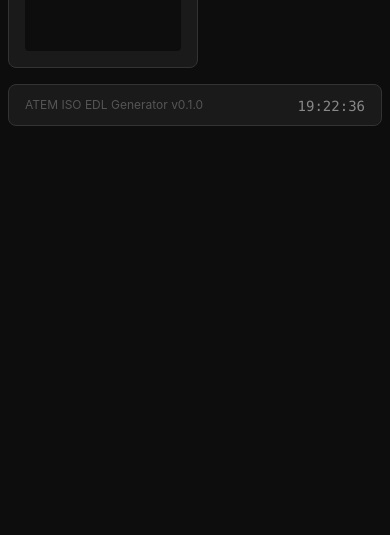
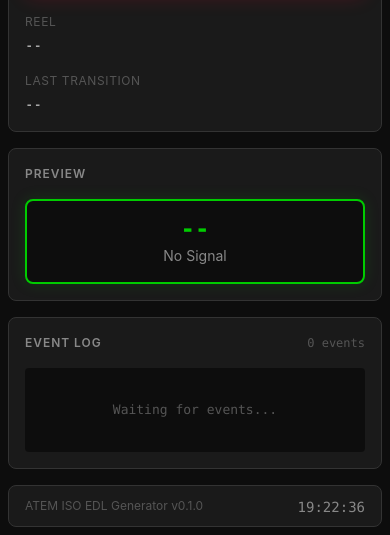
Before and after one commit to FiLORUX/atem-iso-edl-generator, a website: page src/web/static/index.html in a window 390 px wide. Shown: the part 710-1245 px from the top of the page. Before the commit the page ends 844 px from the top, so only its background shows below. Drawn offline with Linux system fonts and the light colour scheme; no server answers.

Commit message:
fix: preserve dashboard two-column layout until 768px breakpoint

```diff
--- a/src/web/static/style.css
+++ b/src/web/static/style.css
@@ -679,6 +679,21 @@ body {
   grid-row: 2 / 4;
 }
 
+/* Dashboard collapses to single column at 768px */
+@media (max-width: 768px) {
+  #tab-dashboard.active {
+    grid-template-columns: 1fr;
+    grid-template-rows: auto;
+  }
+
+  #tab-dashboard .status-panel,
+  #tab-dashboard .program-preview-row,
+  #tab-dashboard .events-panel {
+    grid-column: 1;
+    grid-row: auto;
+  }
+}
+
 #tab-export.active,
 #tab-settings.active {
   grid-template-columns: 1fr;
@@ -1196,11 +1211,12 @@ body {
    ============================================================================ */
 
 @media (max-width: 1024px) {
-  .tab-content.active {
+  /* Keep dashboard two-column until 768px */
+  .tab-content.active:not(#tab-dashboard) {
     grid-template-columns: 1fr;
   }
 
-  .program-preview-row {
+  .tab-content.active:not(#tab-dashboard) .program-preview-row {
     grid-column: 1;
   }
 
```
